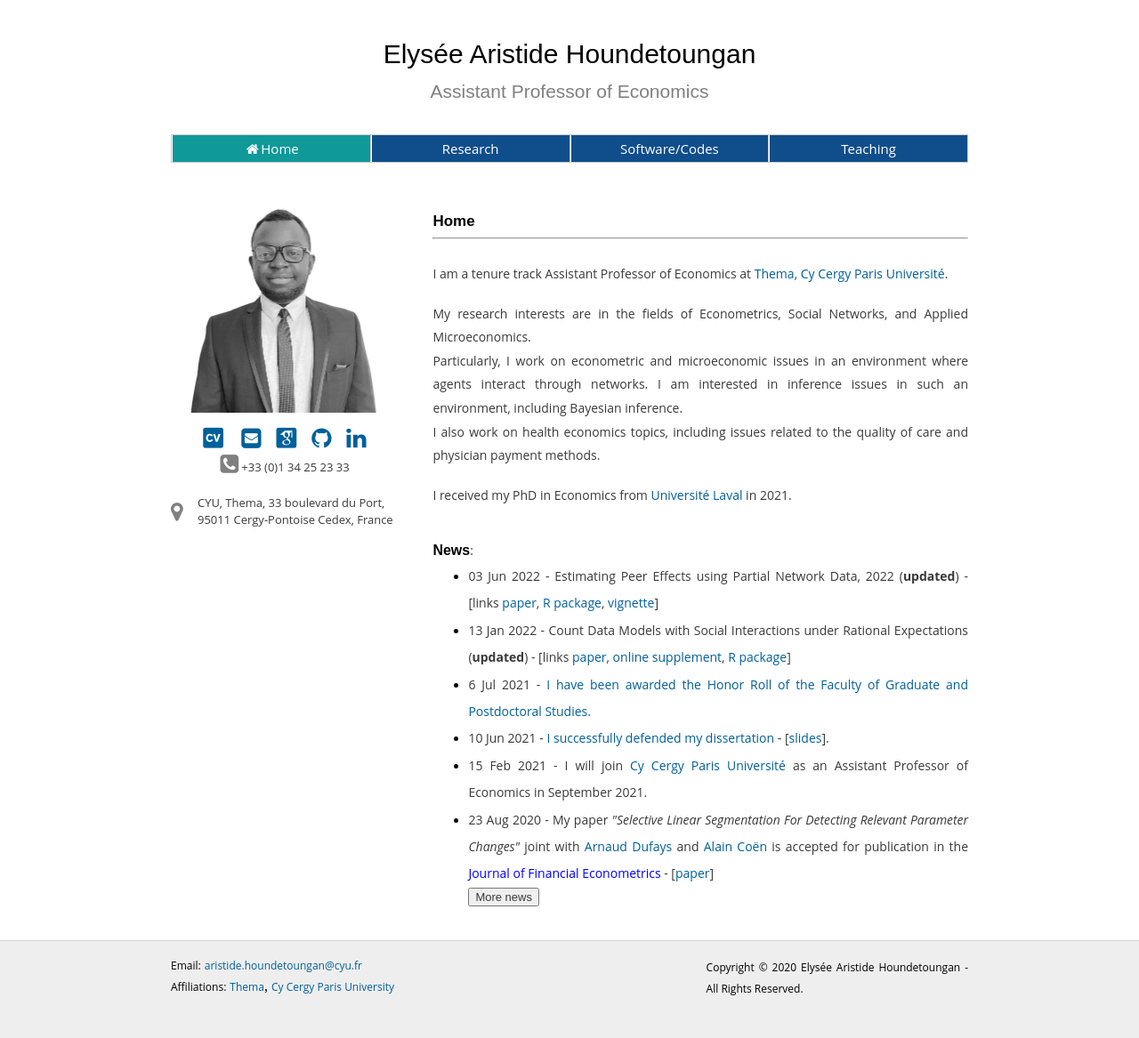
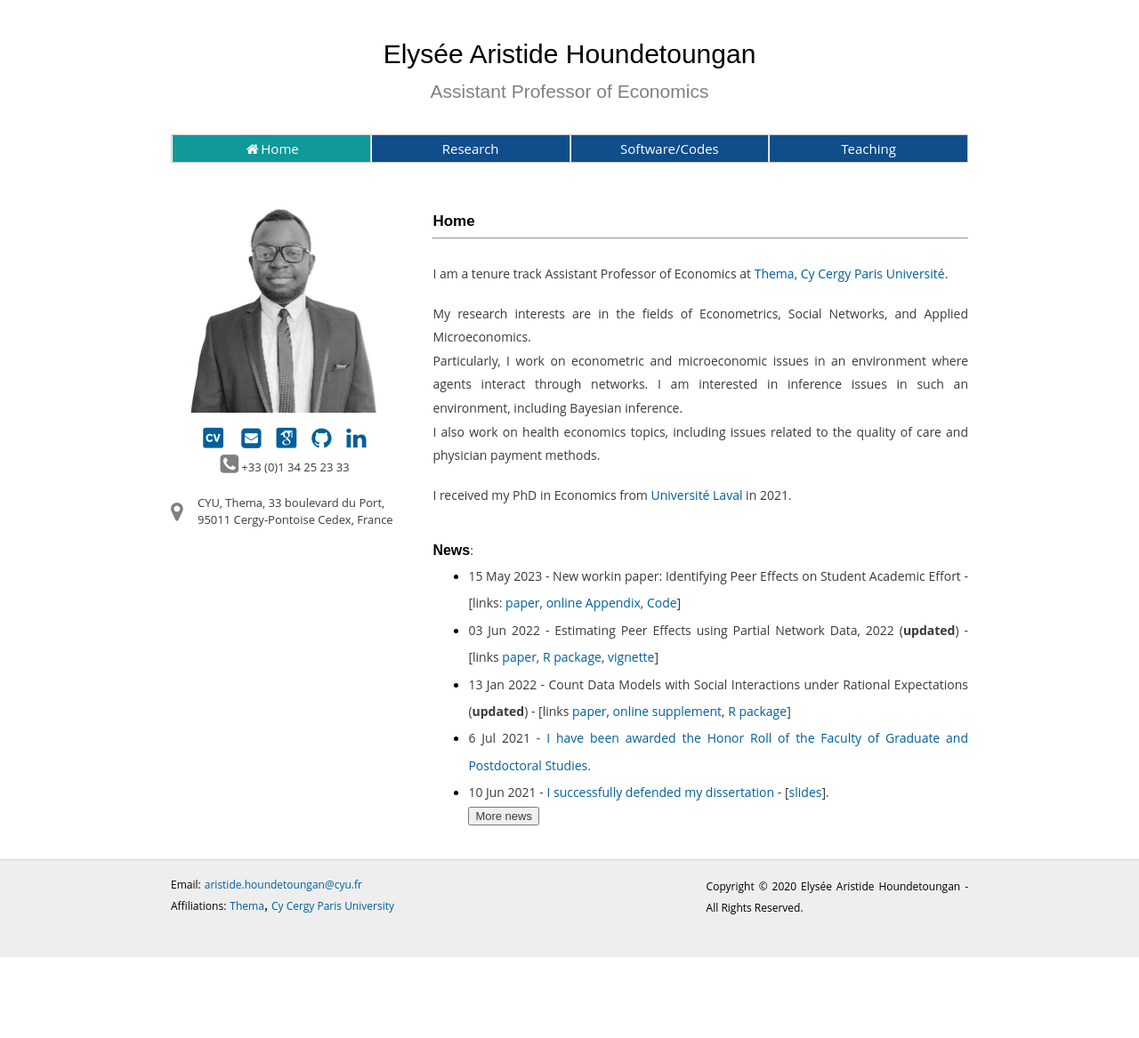
Before and after one commit to ahoundetoungan/ahoundetoungan.github.io, a Jekyll site: the page built from index.html, in a window 1280 px wide. Shown: the whole page at 89% size. Built offline with Jekyll 4.4.1, drawn with Linux system fonts in a browser that asks for light colours; some web fonts are replaced; after the commit the page ends 1076 px from its top, so only the background shows below that.

Commit message:
research

```diff
--- a/index.html
+++ b/index.html
@@ -59,19 +59,20 @@
       --><br/><br/><br/>
       <h2>News</h2><p>:</p>
       <ul>
+        <li><p>15 May 2023 - New workin paper: Identifying Peer Effects on Student Academic Effort - [links: <a id="readpaper" href="/files/Papers/PEEffort.pdf" target="_blank">paper</a>, <a id="readpaper" href="/files/Papers/PEEffort_OA.pdf" target="_blank">online Appendix</a>, <a href="https://github.com/ahoundetoungan/PeerEffectsEffort" target="_blank">Code</a>]</p></li>
         <li><p>03 Jun 2022 - Estimating Peer Effects using Partial Network Data, 2022 (<b>updated</b>) - [links <a id="readpaper" href="/files/Papers/PartialNetwork.pdf" target="_blank">paper</a>, <a id="readpaper" href="https://github.com/ahoundetoungan/PartialNetwork" target="_blank">R package</a>, <a href="https://nbviewer.org/github/ahoundetoungan/PartialNetwork/blob/master/doc/PartialNetwork_vignette.pdf" target="_blank">vignette</a>]</p></li>
         <li><p>13 Jan 2022 - Count Data Models with Social Interactions under Rational Expectations (<b>updated</b>) - [links <a id="readpaper" href="/files/Papers/Model_of_count_Data.pdf" target="_blank">paper</a>, <a id="readpaper" href="/files/Papers/CDMSIRE_SM.pdf" target="_blank">online supplement</a>, <a href="https://cran.r-project.org/package=CDatanet"  target="_blank">R package</a>]</p></li>
         <li><p>6 Jul 2021 - <a id="readpaper" href="https://www.fss.ulaval.ca/actualites/elysee-a-houndetoungan-recoit-le-tableau-dhonneur-de-la-fesp" target="_blank"> I have been awarded the Honor Roll of the Faculty of Graduate and Postdoctoral Studies.</a></p></li>
         <li><p>10 Jun 2021 - <a id="readpaper" href="https://www.fss.ulaval.ca/actualites/soutenance-de-these-reussie-pour-aristide-houndetougan" target="_blank"> I successfully defended my dissertation</a> - [<a id="readpaper" href="/files/Papers/dissertation.pdf" target="_blank">slides</a>].</p></li>
+
+        <span id="dots"></span><span id="more">
         <li><p>15 Feb 2021 - I will join <a href="https://thema.u-cergy.fr/" target="_blank">Cy Cergy Paris Université</a> as an Assistant Professor of Economics in September 2021.</p></li>
         <li><p>23 Aug 2020 - My paper <i>"Selective Linear Segmentation For Detecting Relevant Parameter Changes"</i> joint with <a href="https://arnauddufays.com/" target="_blank">Arnaud Dufays</a> and <a href="https://professeurs.uqam.ca/professeur/coen.alain/" target="_blank">Alain Coën</a> is
-           accepted for publication in the <span style="color: blue;">Journal of Financial Econometrics</span> - [<a href="https://papers.ssrn.com/sol3/papers.cfm?abstract_id=3461554" target="_blank">paper</a>]</p></li>
-
-        <span id="dots"></span><span id="more">
-        <li><p>15 Apr 2020 - I have a new working paper joint with <a href="https://www.vincentbouchereconomist.com/" target="_blank">Vincent Boucher</a> on the estimation of peer effects with only partial network information - [<a href="https://www.crrep.ca/sites/crrep.ca/files/fichier_publications/2020-07.pdf" target="_blank">paper</a>] [<a href=https://rdrr.io/github/ahoundetoungan/PartialNetwork/man/PartialNetwork-package.html target="_blank">R package</a>].</p></li>
-          <li><p>25 Mar 2020 - <a href="https://www.vincentbouchereconomist.com/" target="_blank">Vincent Boucher</a> and I build an R package—named PartialNetwork—for estimating Peer Effects Using Partial Network Data - [<a href=https://rdrr.io/github/ahoundetoungan/PartialNetwork/man/PartialNetwork-package.html target="_blank">R package</a>].</p></li>
-          <li><p>10 Oct 2019 - I have a new working paper joint with <a href="https://arnauddufays.com/ target="_blank"">Arnaud Dufays</a> and <a href="https://professeurs.uqam.ca/professeur/coen.alain/" target="_blank">Alain Coën</a> on detecting relevant parameter changes in linear model using selective segmentation - [<a href="https://papers.ssrn.com/sol3/papers.cfm?abstract_id=3461554" target="_blank">paper</a>].</p></li>
-          <!--<li><p>24 Apr 2019 - I will present one of my R packages at R Quebec 2019.</p></li>
+             accepted for publication in the <span style="color: blue;">Journal of Financial Econometrics</span> - [<a href="https://papers.ssrn.com/sol3/papers.cfm?abstract_id=3461554" target="_blank">paper</a>]</p></li>
+        <!--<li><p>15 Apr 2020 - I have a new working paper joint with <a href="https://www.vincentbouchereconomist.com/" target="_blank">Vincent Boucher</a> on the estimation of peer effects with only partial network information - [<a href="https://www.crrep.ca/sites/crrep.ca/files/fichier_publications/2020-07.pdf" target="_blank">paper</a>] [<a href=https://rdrr.io/github/ahoundetoungan/PartialNetwork/man/PartialNetwork-package.html target="_blank">R package</a>].</p></li>
+        <li><p>25 Mar 2020 - <a href="https://www.vincentbouchereconomist.com/" target="_blank">Vincent Boucher</a> and I build an R package—named PartialNetwork—for estimating Peer Effects Using Partial Network Data - [<a href=https://rdrr.io/github/ahoundetoungan/PartialNetwork/man/PartialNetwork-package.html target="_blank">R package</a>].</p></li>
+        <li><p>10 Oct 2019 - I have a new working paper joint with <a href="https://arnauddufays.com/ target="_blank"">Arnaud Dufays</a> and <a href="https://professeurs.uqam.ca/professeur/coen.alain/" target="_blank">Alain Coën</a> on detecting relevant parameter changes in linear model using selective segmentation - [<a href="https://papers.ssrn.com/sol3/papers.cfm?abstract_id=3461554" target="_blank">paper</a>].</p></li>
+          <li><p>24 Apr 2019 - I will present one of my R packages at R Quebec 2019.</p></li>
           <li><p>21 Mar 2019 - One of my thesis papers is selected to be presented at the 53rd Annual Conference of the Canadian Economics Association.</p></li>
           <li><p>04 Mar 2019 - One of my thesis papers is selected to be presented at the 59e congrès de la Société canadienne de science économique. </p></li>
           <li><p>25 Feb 2019 - One of my thesis papers is selected to be presented at the 8th PhD Student Conference in International Macroeconomics and Financial Econometrics. </p></li>
--- a/research/index.html
+++ b/research/index.html
@@ -22,7 +22,7 @@
   	<br/>
 	<h2>Working Papers</h2>
 	<ul>
-    <li><b>Count Data Models with Social Interactions under Rational Expectations, 2022</b> - [links: <a id="readpaper" href="/files/Papers/Model_of_count_Data.pdf" target="_blank">paper</a>, <a id="readpaper" href="/files/Papers/CDMSIRE_SM.pdf" target="_blank">online supplement</a>, <a href="https://cran.r-project.org/package=CDatanet" target="_blank">R package</a>]
+    <li><b>Count Data Models with Social Interactions under Rational Expectations, 2022</b> - [links: <a id="readpaper" href="/files/Papers/Model_of_count_Data.pdf" target="_blank">paper</a>, <a id="readpaper" href="/files/Papers/CDMSIRE_SM.pdf" target="_blank">online Supplement</a>, <a href="https://cran.r-project.org/package=CDatanet" target="_blank">R package</a>]
 	    <p>I propose a peer effect model for counting variables using a game of incomplete information. I present sufficient conditions under which the game equilibrium is unique and study the model parameter identification. My identification result is general and can be applied to other nonlinear models with social interactions, such as binary and ordered response models. I show that the parameters can be estimated using the Nested Partial Likelihood (NLP). I generalize the estimator to the case of endogenous networks and study its asymptotic properties. I show that the linear-in-means/Tobit models with a counting outcome are particular cases of my model. However, these models ignore the counting nature of the dependent variable and lead to inconsistent estimators. I use the model to evaluate  peer effects on students' participation in extracurricular activities. I find that increasing the expected number of activities in which a student's friends are enrolled by one implies an increase in the expected number of activities in which the student is enrolled by 0.08. The estimate of this effect with the Tobit model is three times higher.
 	    </p></li>
     <br/>
@@ -30,8 +30,8 @@
 		<li><b>Estimating Peer Effects using Partial Network Data, 2022</b> (with Vincent Boucher) - [links: <a id="readpaper" href="/files/Papers/PartialNetwork.pdf" target="_blank">paper</a>, <a id="readpaper" href="https://github.com/ahoundetoungan/PartialNetwork" target="_blank">R package</a>] [<a href="https://nbviewer.org/github/ahoundetoungan/PartialNetwork/blob/master/doc/PartialNetwork_vignette.pdf" target="_blank">vignette</a>]
     <p>We study the estimation of peer effects through social networks when researchers do not observe the entire network structure. Special cases include sampled networks, censored networks, misclassified links, and aggregated relational data. We assume that researchers can obtain a consistent estimator of the distribution of the network. We show that this assumption is sufficient for estimating peer effects using a linear-in-means model. We provide an empirical application to the study of peer effects on students academic achievement using the widely used Add Health database and show that network data errors have a first-order downward bias on estimated peer effects.
     </p></li>
-    <li><b>Identifying peer effects on academic achievement through students' effort, 2023</b> (with Cristelle Kouame) - Draft available upon request
-    <p> Peer influences on academic outcomes are often studied using GPA as a proxy variable for students' academic effort. We show that this may bias the peer effects when the network includes isolated students. This is because the GPA depends on unobserved factors that do not influence isolated and non-isolated students  in the same way. To resolve this issue, we propose an identification strategy that distinguishes shocks exerted on the GPA without influencing the effort from students' preference shocks. Applying our approach to Add Health data shows that the peer effect estimate using standard approaches is biased downward.</p></li>
+    <li><b>Identifying Peer Effects on Student Academic Effort, 2023</b> (with Cristelle Kouame) - [links: <a id="readpaper" href="/files/Papers/PEEffort.pdf" target="_blank">paper</a>, <a id="readpaper" href="/files/Papers/PEEffort_OA.pdf" target="_blank">online Appendix</a>, <a href="https://github.com/ahoundetoungan/PeerEffectsEffort" target="_blank">Code</a>]
+    <p> Peer influences on academic outcomes are often studied using GPA as a proxy variable for students' academic effort. We show that this may bias the peer effects when the network includes isolated students. This is because GPA depends on unobserved factors that do not influence isolated and non-isolated students  in the same way. To resolve this issue, we propose an identification strategy that distinguishes unobserved shocks exerted on GPA without influencing the effort from unobserved students' preference shocks. Applying our approach to Add Health data shows that the peer effect estimate using standard approaches is biased downward.</p></li>
 	</ul>
 	<br/>
 	<h2>Work In Progress</h2>
```
Also changed, not shown: 2 other files.
